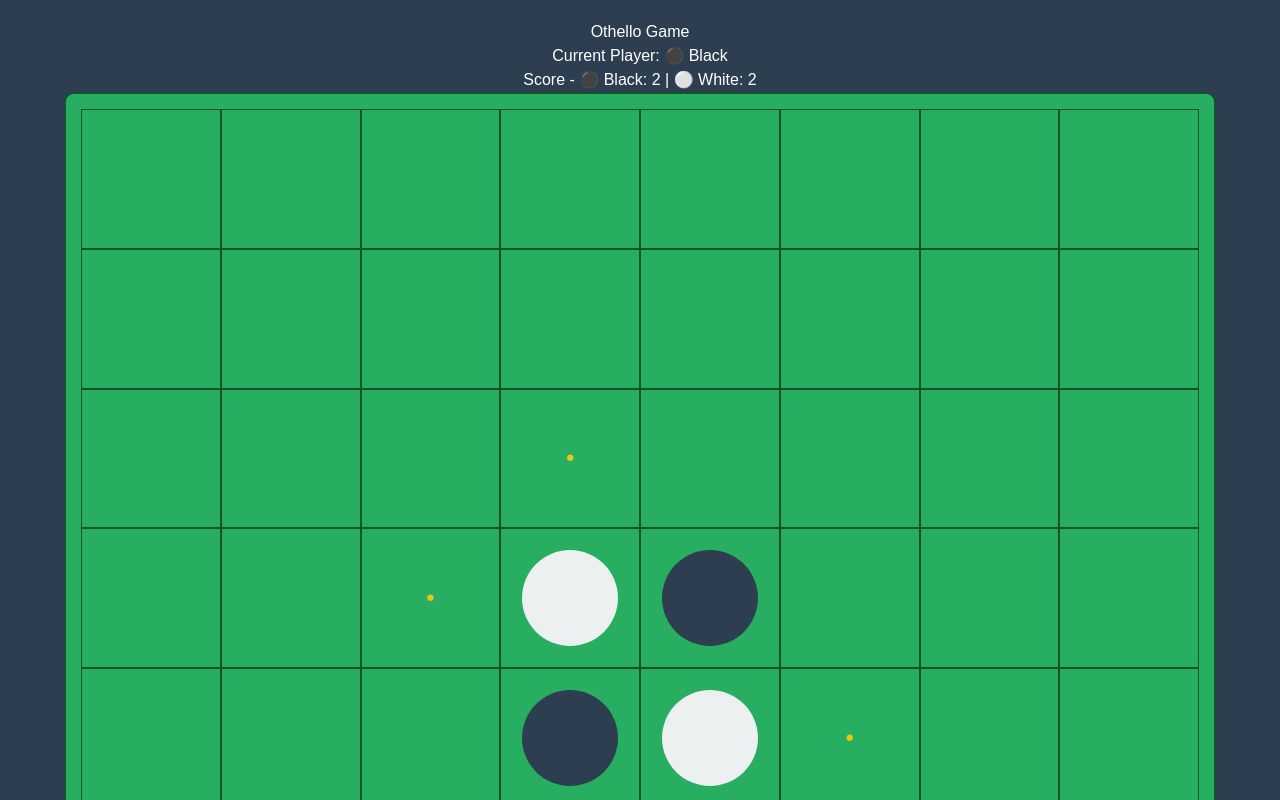
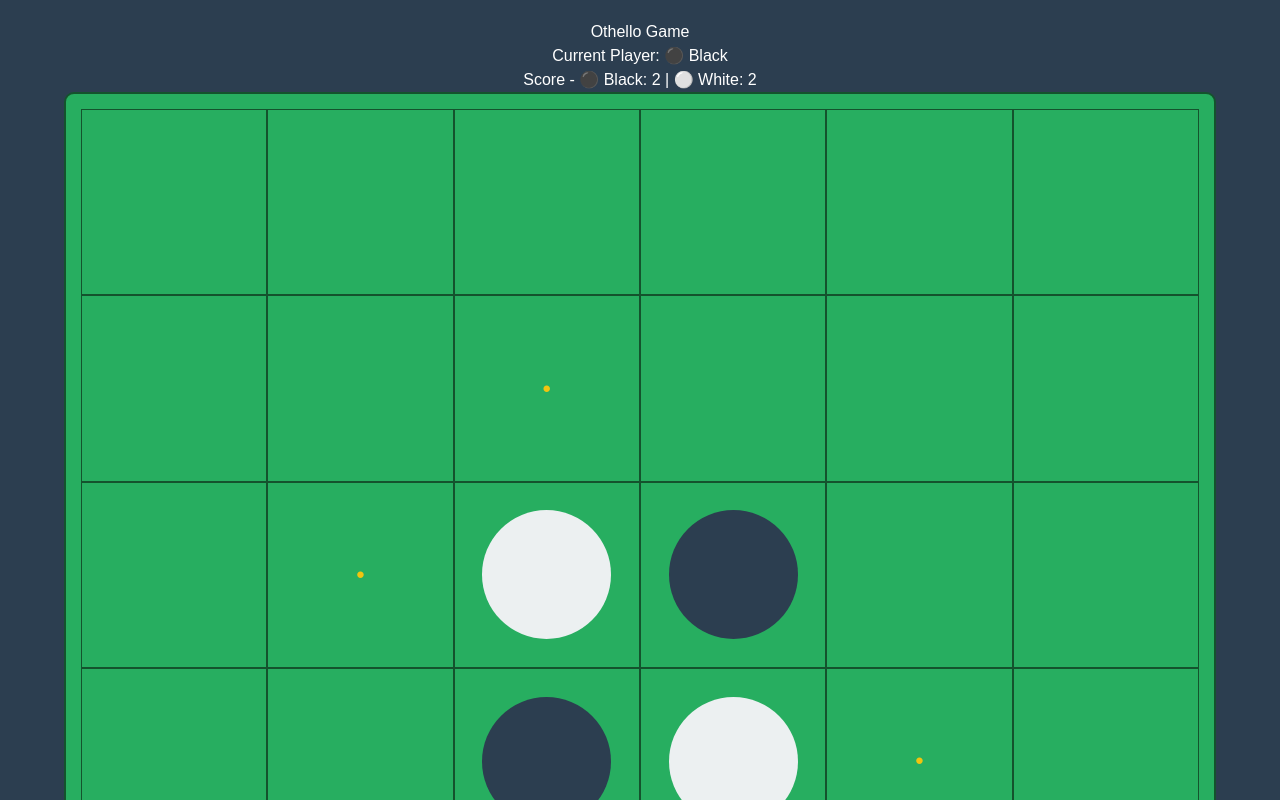
Before and after one commit to hato-taka/white-othello, a Next.js app: page / in a window 1280 px wide. Shown: the top 800 px of the page. Built offline with nearby package versions, Linux system fonts and the light colour scheme.

Commit message:
Othelloコンポーネントのボードサイズを6に変更し、初期配置を修正。validMovesの初期値を空配列に設定し、リセット機能を改善。

```diff
--- a/src/app/Othello.tsx
+++ b/src/app/Othello.tsx
@@ -2,7 +2,7 @@
 
 import React, { useState, useEffect } from "react";
 
-const SIZE: number = 8;
+const SIZE: number = 6;
 const EMPTY: number = 0;
 const BLACK: number = 1;
 const WHITE: number = 2;
@@ -17,10 +17,11 @@ type Score = {
 
 const initializeBoard = (): Board => {
   const board: Board = Array.from({ length: SIZE }, () => Array(SIZE).fill(EMPTY));
-  board[3][3] = WHITE;
-  board[3][4] = BLACK;
-  board[4][3] = BLACK;
-  board[4][4] = WHITE;
+  const mid = SIZE / 2;
+  board[mid - 1][mid - 1] = WHITE;
+  board[mid - 1][mid] = BLACK;
+  board[mid][mid - 1] = BLACK;
+  board[mid][mid] = WHITE;
   return board;
 };
 
@@ -97,7 +98,7 @@ const getScore = (board: Board): Score => {
 const Othello: React.FC = () => {
   const [board, setBoard] = useState<Board>(initializeBoard);
   const [currentPlayer, setCurrentPlayer] = useState<number>(BLACK);
-  const [validMoves, setValidMoves] = useState<Move[]>(getValidMoves(board, BLACK));
+  const [validMoves, setValidMoves] = useState<Move[]>([]);
   const [passCount, setPassCount] = useState<number>(0);
   const [lastMove, setLastMove] = useState<Move | null>(null);
   const [cpuMove, setCpuMove] = useState<Move | null>(null);
@@ -107,9 +108,10 @@ const Othello: React.FC = () => {
   const winner = black > white ? "Black" : white > black ? "White" : "Draw";
 
   const resetGame = () => {
-    setBoard(initializeBoard());
+    const newBoard = initializeBoard();
+    setBoard(newBoard);
     setCurrentPlayer(BLACK);
-    setValidMoves(getValidMoves(initializeBoard(), BLACK));
+    setValidMoves(getValidMoves(newBoard, BLACK));
     setPassCount(0);
     setLastMove(null);
     setCpuMove(null);
@@ -124,7 +126,8 @@ const Othello: React.FC = () => {
     } else {
       setPassCount(0);
     }
-  }, [board, currentPlayer]);
+    // eslint-disable-next-line react-hooks/exhaustive-deps
+  }, [board]);
 
   useEffect(() => {
     if (!gameOver && currentPlayer === WHITE) {
@@ -132,14 +135,14 @@ const Othello: React.FC = () => {
       if (validMoves.length > 0) {
         const randomMove = validMoves[Math.floor(Math.random() * validMoves.length)];
         setTimeout(() => {
-          setBoard(flipDiscs(board, randomMove[0], randomMove[1], WHITE));
+          setBoard(prev => flipDiscs(prev, randomMove[0], randomMove[1], WHITE));
           setLastMove(randomMove);
           setCpuMove(randomMove);
           setCurrentPlayer(BLACK);
         }, 500);
       }
     }
-  }, [currentPlayer, board, gameOver]);
+  }, [currentPlayer, gameOver]);
 
   const handleClick = (row: number, col: number) => {
     if (!isValidMove(board, row, col, currentPlayer)) return;
```
